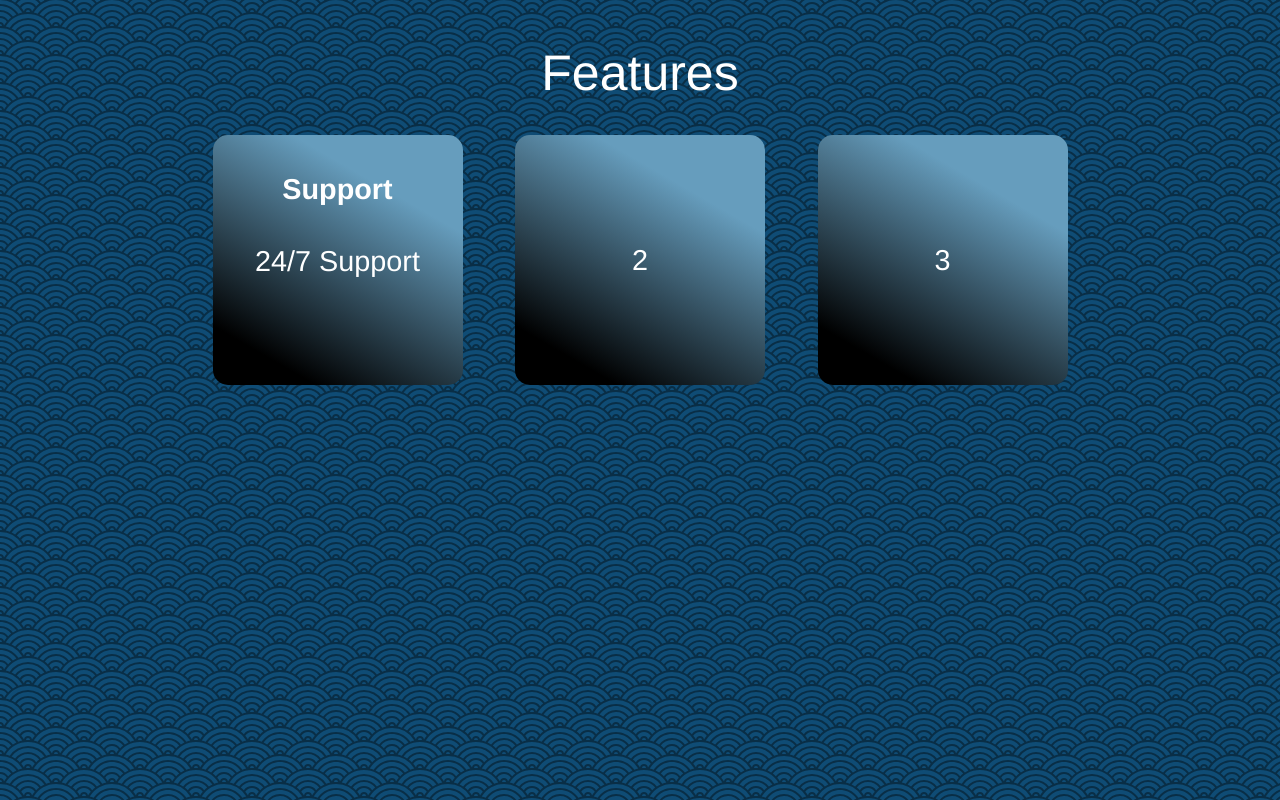
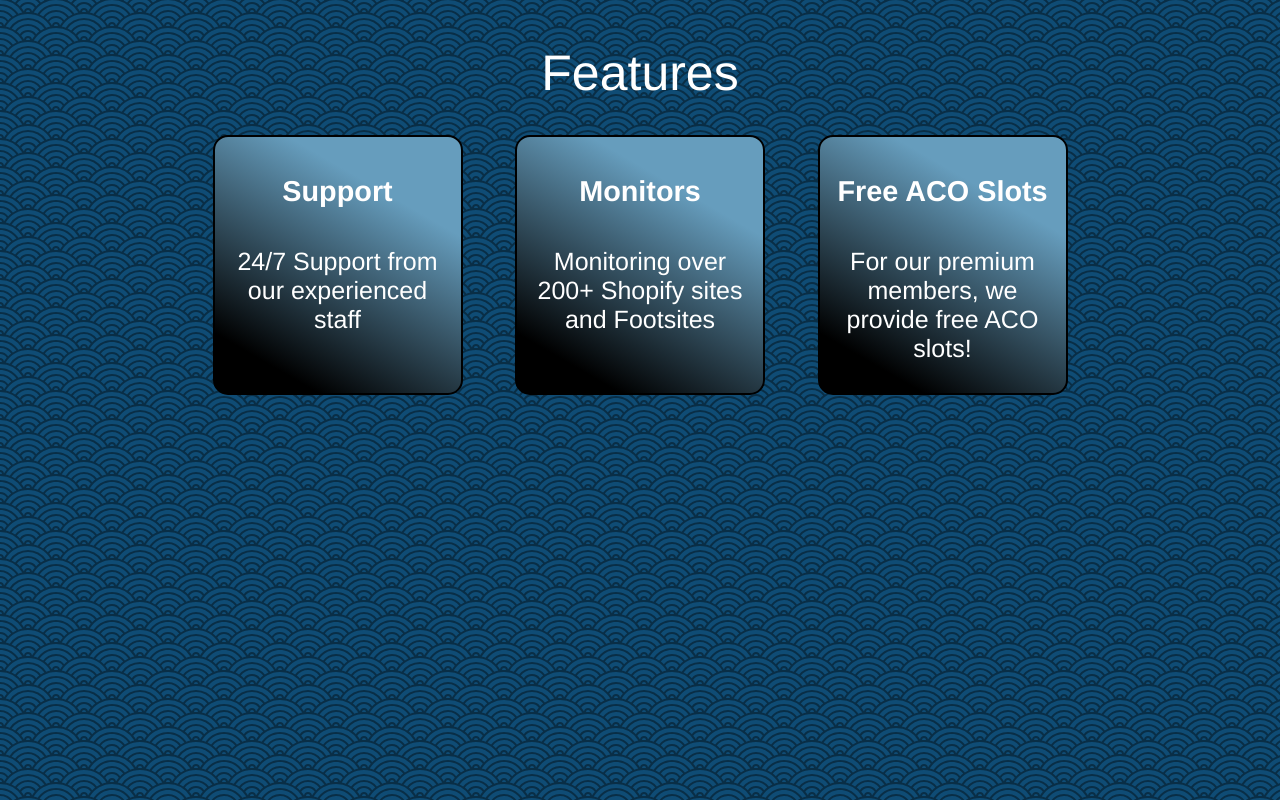
Before and after one commit to radicalkidd/mvp-landing-page, a React app: page / in a window 1280 px wide. Shown: the part 800-1600 px from the top of the page. Built offline with nearby package versions, Linux system fonts and the light colour scheme; the HTML template or start-up script is replaced by a standard one.

Commit message:
update Features and CSS

```diff
--- a/client/src/components/Features.jsx
+++ b/client/src/components/Features.jsx
@@ -1,5 +1,4 @@
 import React, { Component } from 'react';
-import { features } from 'process';
 
 class Features extends Component {
   render () {
@@ -10,11 +9,21 @@ class Features extends Component {
           <div className="f1 box-1">
             <div>
             <h4>Support</h4>
-            <p>24/7 Support</p>
+            <p>24/7 Support from our experienced staff</p>
             </div>
           </div>
-          <div className="f2 box-2">2</div>
-          <div className="f3 box-3">3</div>
+          <div className="f2 box-2">
+          <div>
+            <h4>Monitors</h4>
+            <p>Monitoring over 200+ Shopify sites and Footsites</p>
+            </div>
+          </div>
+          <div className="f3 box-3">
+          <div>
+            <h4>Free ACO Slots</h4>
+            <p>For our premium members, we provide free ACO slots!</p>
+            </div>
+          </div>
       </div>
 
       </div>
--- a/client/src/styles/style.css
+++ b/client/src/styles/style.css
@@ -49,6 +49,11 @@ img {
 p, span, a, div {
   user-select: none;
   -webkit-user-drag: none;
+  overflow-wrap: break-word;
+}
+
+p{
+  font-size: 25px;
 }
 
 .app-container {
@@ -202,21 +207,17 @@ p, span, a, div {
 
 .f1 {
   width: 250px;
-  height: 250px;
+  height: 260px;
   display: flex;
-  /* align-items: center; */
   justify-content: center;
   font-size: 2rem;
-  /* width: 220px;
-  background: rgb(0,0,0); */
-  /* background: linear-gradient(30deg, rgba(0,0,0,1) 15%, rgba(102,157,189,1) 75%); */
 }
 
 .f1:hover {
   /* display: none; */
   position: relative;
-  transform: scale(1.1);
-  border: 5px solid red;
+  transform: scale(1.05);
+  border: 2px solid;
 }
 
 .box-1{
@@ -227,17 +228,25 @@ p, span, a, div {
   border-radius: 15px 15px 15px 15px;
   -moz-border-radius: 15px 15px 15px 15px;
   -webkit-border-radius: 15px 15px 15px 15px;
-  border: 0px solid #000000;
+  border: 2px solid #000000;
+  padding-left: 10px;
+  padding-right: 10px;
 }
 
 .f2 {
   background: aqua;
-  height: 250px;
+  height: 260px;
   width: 250px;
   display: flex;
-  align-items: center;
   justify-content: center;
   font-size: 2rem;
+}
+
+.f2:hover {
+  /* display: none; */
+  position: relative;
+  transform: scale(1.05);
+  border: 2px solid;
 }
 
 .box-2{
@@ -245,17 +254,25 @@ p, span, a, div {
   border-radius: 15px 15px 15px 15px;
   -moz-border-radius: 15px 15px 15px 15px;
   -webkit-border-radius: 15px 15px 15px 15px;
-  border: 0px solid #000000;
+  border: 2px solid #000000;
+  padding-left: 10px;
+  padding-right: 10px;
 }
 
 .f3 {
   background: brown;
-  height: 250px;
+  height: 260px;
   width: 250px;
   display: flex;
-  align-items: center;
   justify-content: center;
   font-size: 2rem;
+}
+
+.f3:hover {
+  /* display: none; */
+  position: relative;
+  transform: scale(1.05);
+  border: 2px solid;
 }
 
 .box-3{
@@ -263,7 +280,9 @@ p, span, a, div {
   border-radius: 15px 15px 15px 15px;
   -moz-border-radius: 15px 15px 15px 15px;
   -webkit-border-radius: 15px 15px 15px 15px;
-  border: 0px solid #000000;
+  border: 2px solid #000000;
+  padding-left: 10px;
+  padding-right: 10px;
 }
 
 /* .features-list {
@@ -314,6 +333,7 @@ p, span, a, div {
   justify-content: center;
   padding: 2em 2em 2em 2em;
   position: inherit;
+  overflow: hidden;
 }
 
 .footer-content {
```
Also changed, not shown: 1 other file (tests, documents, lock files or other folders).
